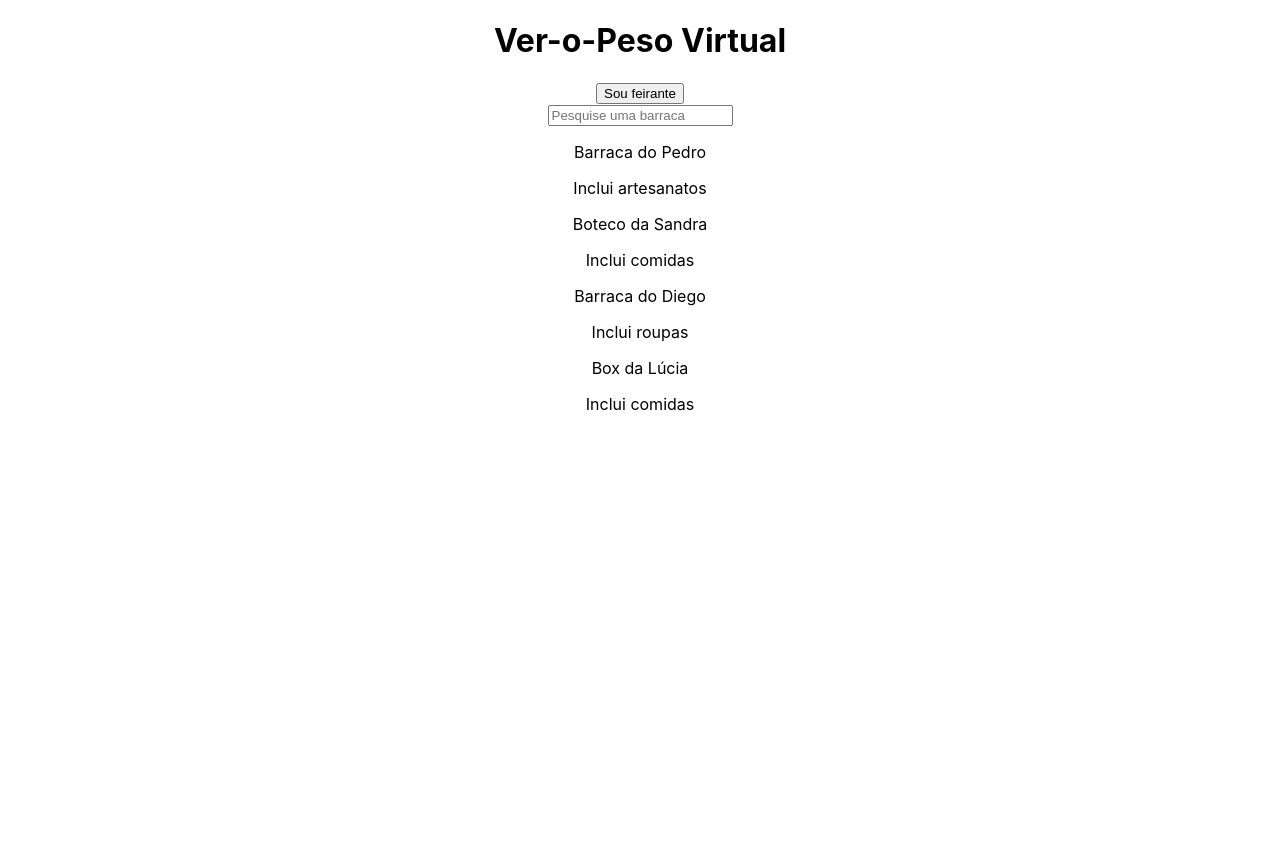
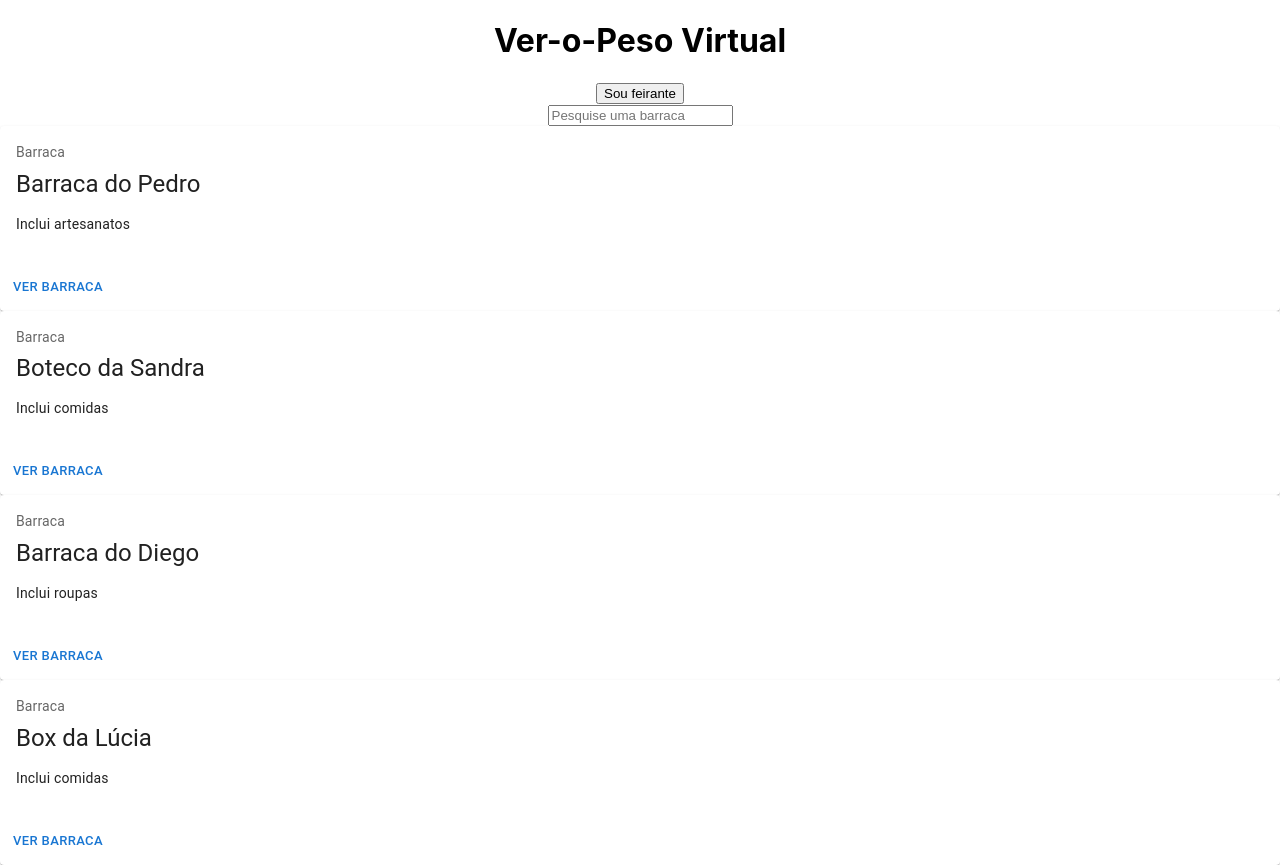
Before and after one commit to isaquemenezes/ver-o-peso-virtual, a React (Create React App) app in the folder frontend/: page / in a window 1280 px wide. Before the commit the page ends 800 px from the top, so only its background shows below. Built offline with nearby package versions, Linux system fonts and the light colour scheme.

Commit message:
Atualiza cartão de barraca

```diff
--- a/frontend/src/components/tiles/barraca.tsx
+++ b/frontend/src/components/tiles/barraca.tsx
@@ -1,5 +1,6 @@
 import {Barraca, TipoBarraca} from "../../lib/modelos";
 import React, {Component} from "react";
+import {Typography, Card, CardContent, CardActions, Button} from '@mui/material';
 
 type _Props = { barraca: Barraca };
 type _State = {};
@@ -7,9 +8,15 @@ type _State = {};
 export default class CartaoBarraca extends Component<_Props, _State> {
   render() {
     const barraca: Barraca = this.props.barraca;
-    return <div>
-      <p>{barraca.nome}</p>
-      <p>{(() => {
+    return <Card sx={{ minWidth: 275 }}>
+      <CardContent style={{textAlign: "left"}}>
+        <Typography sx={{ fontSize: 14 }} color="text.secondary" gutterBottom>
+          Barraca
+        </Typography>
+        <Typography variant="h5" component="div">
+          {barraca.nome}
+        </Typography>
+        <Typography variant="body2">{(() => {
           const labels = barraca.tipos.map((tipo) => {
             switch (tipo) {
               case TipoBarraca.artesanatos:
@@ -21,7 +28,11 @@ export default class CartaoBarraca extends Component<_Props, _State> {
             }
           });
           return <p>Inclui {labels.join(', ')}</p>;
-      })()}</p>
-    </div>;
+        })()}</Typography>
+      </CardContent>
+      <CardActions>
+        <Button size="small">Ver barraca</Button>
+      </CardActions>
+    </Card>;
   }
 }
```
Lines whose indentation alone changed are shown as unchanged.
